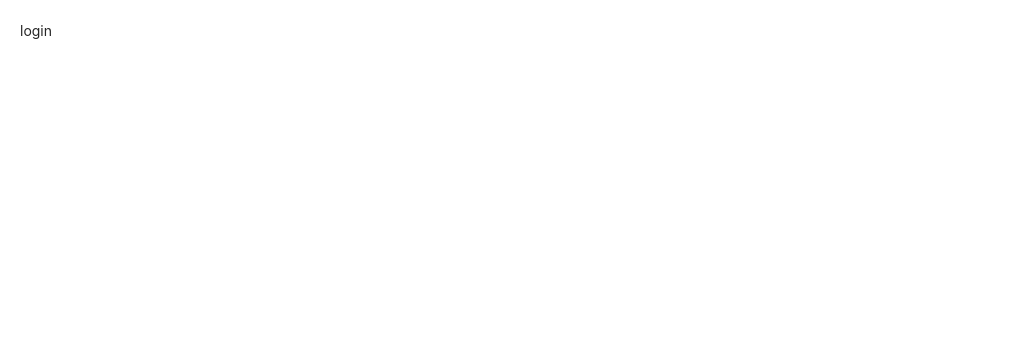
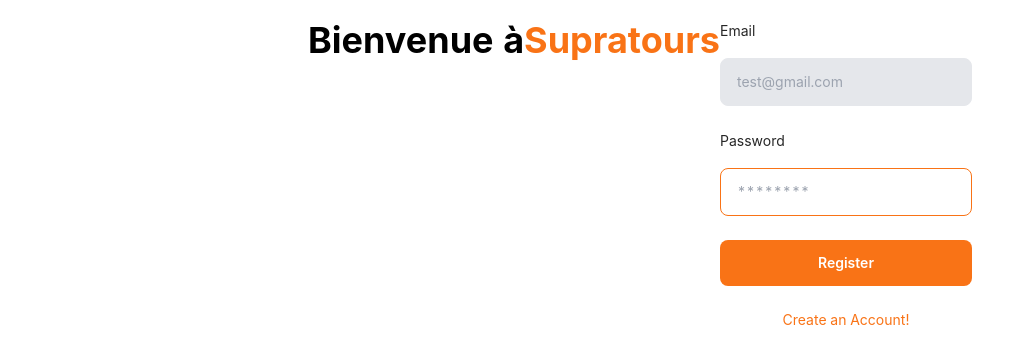
Before and after one commit to AmineElazzab/Supratours_Reservation, a React (Create React App) app in the folder client/: page /Login in a window 1280 px wide. Shown: the top 364 px of the page, without its empty margins (0-1014 px from the left). Built offline with nearby package versions, Linux system fonts and the light colour scheme.

Commit message:
login is working

```diff
--- a/client/src/pages/Login.jsx
+++ b/client/src/pages/Login.jsx
@@ -1,9 +1,70 @@
-import React from 'react'
+import React from "react";
+import { Form, message } from "antd";
+import { Link, useNavigate } from "react-router-dom";
+import axios from "axios";
 
 function login() {
+  const navigate = useNavigate();
+  const onFinish = async (values) => {
+    try {
+      const response = await axios.post("/api/users/login", values);
+      if (response.data.success) {
+        message.success(response.data.message);
+        localStorage.setItem("token", response.data.data);
+        navigate("/");
+      } else {
+        message.error(response.data.message);
+      }
+    } catch (error) {
+      message.error(error.message);
+    }
+  };
   return (
-    <div>login</div>
-  )
+    <div className="flex justify-center">
+      <h2 className="text-4xl font-bold text-center text-black ">
+        Bienvenue à
+      </h2>
+      <h2 className="text-4xl font-bold text-center text-orange-500">
+        Supratours
+      </h2>
+      <Form layout="vertical" onFinish={onFinish}>
+        <Form.Item label="Email" name="email">
+          <input
+            type="email"
+            placeholder="test@gmail.com"
+            // onChange={(e) => setPhonenumber(e.target.value)}
+            className=" px-4 py-3 rounded-lg bg-gray-200 mt-2 border focus:border-orange-500 focus:bg-white focus:outline-none"
+            autoFocus
+            autoComplete="true"
+            required
+          />
+        </Form.Item>
+        <Form.Item label="Password" name="password">
+          <input
+            type="password"
+            placeholder="********"
+            // onChange={(e) => setPhonenumber(e.target.value)}
+            className=" px-4 py-3 rounded-lg bg-gray-200 mt-2 border focus:border-orange-500 focus:bg-white focus:outline-none"
+            autoFocus
+            autoComplete="true"
+            required
+          />
+        </Form.Item>
+
+        <button className="w-full block bg-orange-500 hover:bg-orange-400 focus:bg-orange-400 text-white font-semibold rounded-lg px-4 py-3 mt-6">
+          Register
+        </button>
+        <div className="flex justify-center items-center mt-6">
+          <Link
+            to="/register"
+            className="inline-block text-sm text-orange-500 align-baseline hover:text-orange-800"
+          >
+            Create an Account!
+          </Link>
+        </div>
+      </Form>
+    </div>
+  );
 }
 
-export default login
+export default login;
```
